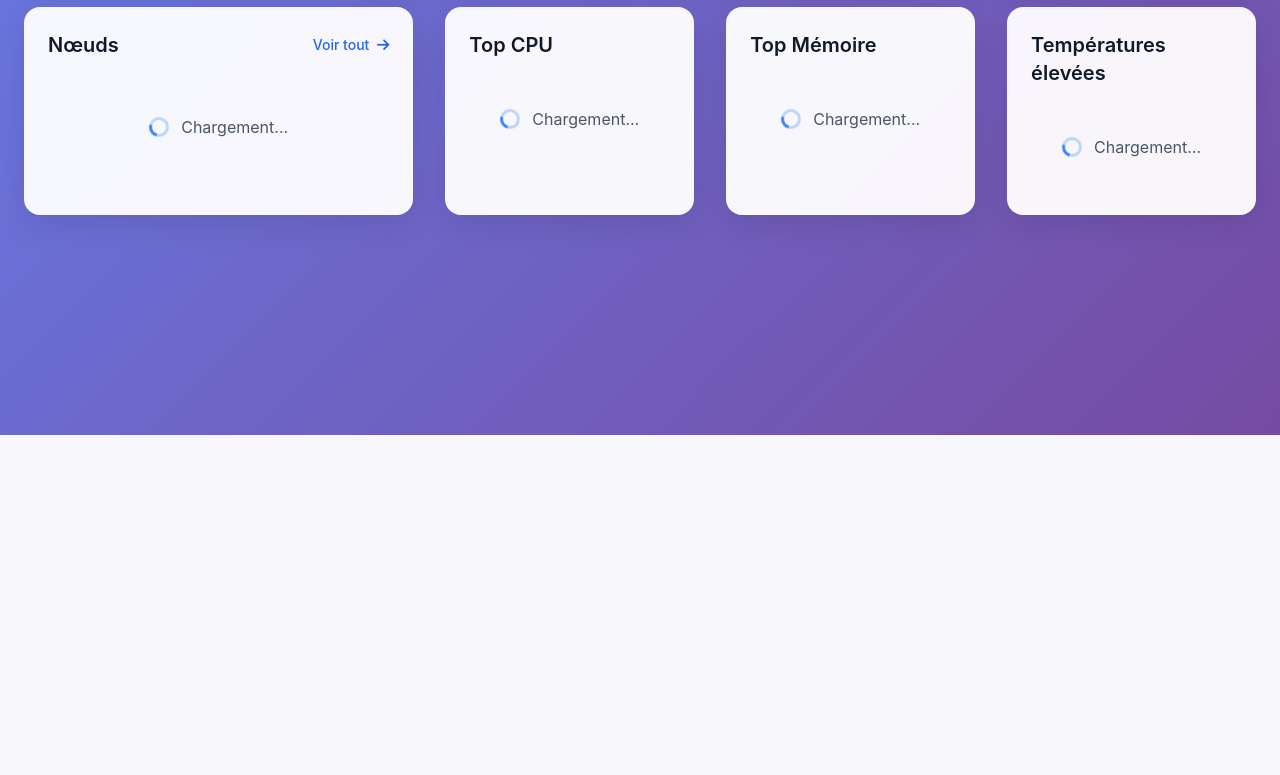
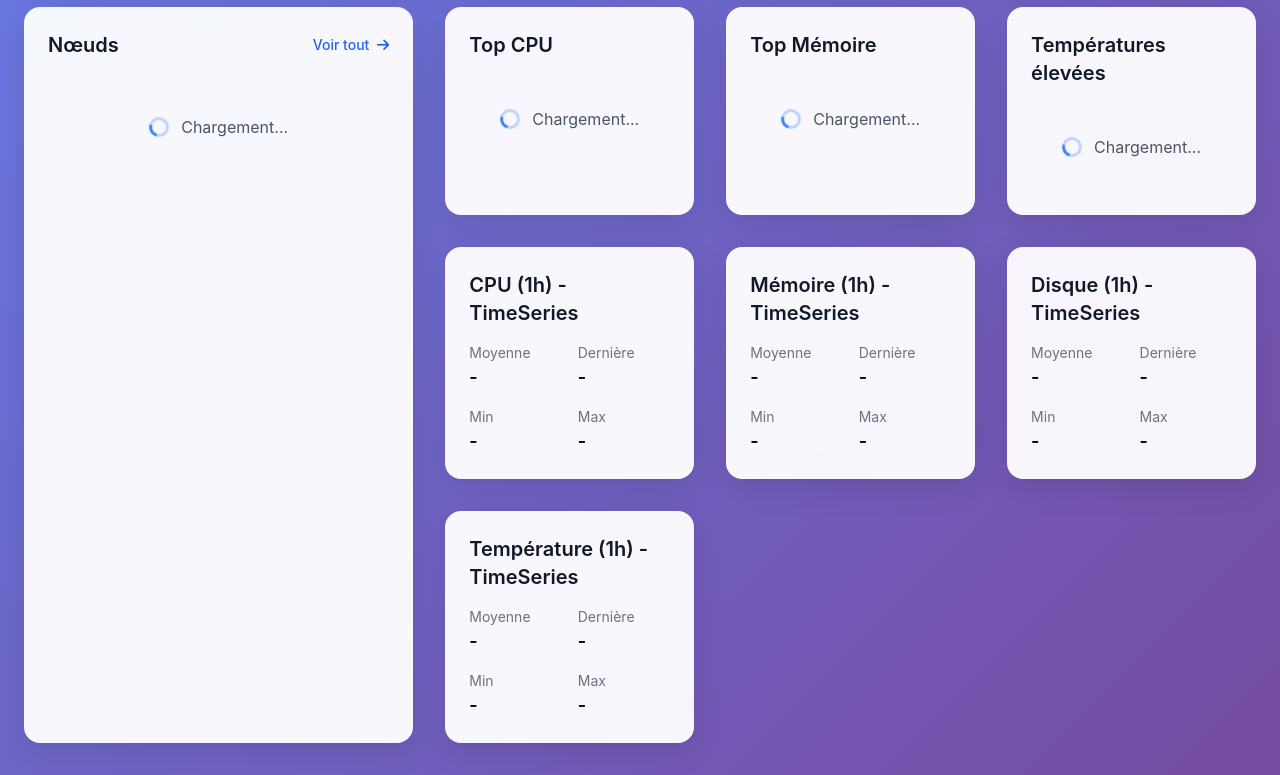
Before and after one commit to loupix/DispyCluster, a FastAPI app: page / in a window 1280 px wide. Shown: the part 365-1140 px from the top of the page. Before the commit the page ends 800 px from the top, so only its background shows below. Run offline with FastAPI, Linux system fonts and the light colour scheme; data that the repository does not hold is empty; some libraries are stand-ins or nearby versions.

Commit message:
feat(dashboard): branchement TimeSeries CPU/Mémoire/Disque/Température via /api/ts/range

```diff
--- a/web/static/js/pages/dashboard.js
+++ b/web/static/js/pages/dashboard.js
@@ -1,6 +1,207 @@
 // dashboard.js
 (function() {
     let initialized = false;
+
+    // --- TimeSeries helpers ---
+    async function fetchTimeSeries(key, fromMs, toMs, agg, bucketMs) {
+        const params = new URLSearchParams({ key: key, frm: String(fromMs), to: String(toMs) });
+        if (agg) params.append('agg', agg);
+        if (bucketMs) params.append('bucket_ms', String(bucketMs));
+        const url = `/api/ts/range?${params.toString()}`;
+        try {
+            const res = await fetch(url);
+            if (!res.ok) throw new Error(`TS fetch failed: ${res.status}`);
+            return await res.json();
+        } catch (e) {
+            window.App && window.App.logger && window.App.logger.error('[DASHBOARD.JS] TS fetch error', e);
+            return null;
+        }
+    }
+
+    function updateTsCpu(points) {
+        const avgEl = document.getElementById('ts-cpu-avg');
+        const minEl = document.getElementById('ts-cpu-min');
+        const maxEl = document.getElementById('ts-cpu-max');
+        const lastEl = document.getElementById('ts-cpu-last');
+        if (!avgEl || !minEl || !maxEl || !lastEl) return;
+
+        if (!points || points.length === 0) {
+            avgEl.textContent = '-';
+            minEl.textContent = '-';
+            maxEl.textContent = '-';
+            lastEl.textContent = '-';
+            return;
+        }
+
+        const values = points.map(p => Array.isArray(p) ? Number(p[1]) : Number(p.value || 0)).filter(v => !Number.isNaN(v));
+        if (values.length === 0) {
+            avgEl.textContent = '-';
+            minEl.textContent = '-';
+            maxEl.textContent = '-';
+            lastEl.textContent = '-';
+            return;
+        }
+        const sum = values.reduce((a,b) => a + b, 0);
+        const avg = sum / values.length;
+        const min = Math.min(...values);
+        const max = Math.max(...values);
+        const last = values[values.length - 1];
+
+        avgEl.textContent = avg.toFixed(1) + '%';
+        minEl.textContent = min.toFixed(1) + '%';
+        maxEl.textContent = max.toFixed(1) + '%';
+        lastEl.textContent = last.toFixed(1) + '%';
+    }
+
+    async function loadTsCpu() {
+        const now = Date.now();
+        const oneHourAgo = now - 3600000; // 1h
+        // Agrégation 1 minute côté serveur pour limiter la charge
+        const data = await fetchTimeSeries('ts:cpu.usage', oneHourAgo, now, 'avg', 60000);
+        if (data && Array.isArray(data.points)) {
+            updateTsCpu(data.points);
+        } else {
+            updateTsCpu([]);
+        }
+    }
+
+    function updateTsMem(points) {
+        const avgEl = document.getElementById('ts-mem-avg');
+        const minEl = document.getElementById('ts-mem-min');
+        const maxEl = document.getElementById('ts-mem-max');
+        const lastEl = document.getElementById('ts-mem-last');
+        if (!avgEl || !minEl || !maxEl || !lastEl) return;
+
+        if (!points || points.length === 0) {
+            avgEl.textContent = '-';
+            minEl.textContent = '-';
+            maxEl.textContent = '-';
+            lastEl.textContent = '-';
+            return;
+        }
+
+        const values = points.map(p => Array.isArray(p) ? Number(p[1]) : Number(p.value || 0)).filter(v => !Number.isNaN(v));
+        if (values.length === 0) {
+            avgEl.textContent = '-';
+            minEl.textContent = '-';
+            maxEl.textContent = '-';
+            lastEl.textContent = '-';
+            return;
+        }
+        const sum = values.reduce((a,b) => a + b, 0);
+        const avg = sum / values.length;
+        const min = Math.min(...values);
+        const max = Math.max(...values);
+        const last = values[values.length - 1];
+
+        avgEl.textContent = avg.toFixed(1) + '%';
+        minEl.textContent = min.toFixed(1) + '%';
+        maxEl.textContent = max.toFixed(1) + '%';
+        lastEl.textContent = last.toFixed(1) + '%';
+    }
+
+    async function loadTsMem() {
+        const now = Date.now();
+        const oneHourAgo = now - 3600000; // 1h
+        const data = await fetchTimeSeries('ts:memory.usage', oneHourAgo, now, 'avg', 60000);
+        if (data && Array.isArray(data.points)) {
+            updateTsMem(data.points);
+        } else {
+            updateTsMem([]);
+        }
+    }
+
+    function updateTsDisk(points) {
+        const avgEl = document.getElementById('ts-disk-avg');
+        const minEl = document.getElementById('ts-disk-min');
+        const maxEl = document.getElementById('ts-disk-max');
+        const lastEl = document.getElementById('ts-disk-last');
+        if (!avgEl || !minEl || !maxEl || !lastEl) return;
+
+        if (!points || points.length === 0) {
+            avgEl.textContent = '-';
+            minEl.textContent = '-';
+            maxEl.textContent = '-';
+            lastEl.textContent = '-';
+            return;
+        }
+
+        const values = points.map(p => Array.isArray(p) ? Number(p[1]) : Number(p.value || 0)).filter(v => !Number.isNaN(v));
+        if (values.length === 0) {
+            avgEl.textContent = '-';
+            minEl.textContent = '-';
+            maxEl.textContent = '-';
+            lastEl.textContent = '-';
+            return;
+        }
+        const sum = values.reduce((a,b) => a + b, 0);
+        const avg = sum / values.length;
+        const min = Math.min(...values);
+        const max = Math.max(...values);
+        const last = values[values.length - 1];
+
+        avgEl.textContent = avg.toFixed(1) + '%';
+        minEl.textContent = min.toFixed(1) + '%';
+        maxEl.textContent = max.toFixed(1) + '%';
+        lastEl.textContent = last.toFixed(1) + '%';
+    }
+
+    async function loadTsDisk() {
+        const now = Date.now();
+        const oneHourAgo = now - 3600000;
+        const data = await fetchTimeSeries('ts:disk.usage', oneHourAgo, now, 'avg', 60000);
+        if (data && Array.isArray(data.points)) {
+            updateTsDisk(data.points);
+        } else {
+            updateTsDisk([]);
+        }
+    }
+
+    function updateTsTemp(points) {
+        const avgEl = document.getElementById('ts-temp-avg');
+        const minEl = document.getElementById('ts-temp-min');
+        const maxEl = document.getElementById('ts-temp-max');
+        const lastEl = document.getElementById('ts-temp-last');
+        if (!avgEl || !minEl || !maxEl || !lastEl) return;
+
+        if (!points || points.length === 0) {
+            avgEl.textContent = '-';
+            minEl.textContent = '-';
+            maxEl.textContent = '-';
+            lastEl.textContent = '-';
+            return;
+        }
+
+        const values = points.map(p => Array.isArray(p) ? Number(p[1]) : Number(p.value || 0)).filter(v => !Number.isNaN(v));
+        if (values.length === 0) {
+            avgEl.textContent = '-';
+            minEl.textContent = '-';
+            maxEl.textContent = '-';
+            lastEl.textContent = '-';
+            return;
+        }
+        const sum = values.reduce((a,b) => a + b, 0);
+        const avg = sum / values.length;
+        const min = Math.min(...values);
+        const max = Math.max(...values);
+        const last = values[values.length - 1];
+
+        avgEl.textContent = avg.toFixed(1) + '°C';
+        minEl.textContent = min.toFixed(1) + '°C';
+        maxEl.textContent = max.toFixed(1) + '°C';
+        lastEl.textContent = last.toFixed(1) + '°C';
+    }
+
+    async function loadTsTemp() {
+        const now = Date.now();
+        const oneHourAgo = now - 3600000;
+        const data = await fetchTimeSeries('ts:temperature', oneHourAgo, now, 'avg', 60000);
+        if (data && Array.isArray(data.points)) {
+            updateTsTemp(data.points);
+        } else {
+            updateTsTemp([]);
+        }
+    }
 
     function updateFromOverview(overview) {
         window.App.logger.debug('[DASHBOARD.JS] updateFromOverview', overview);
@@ -145,6 +346,20 @@
         if(firstAlerts){
             updateAlerts(firstAlerts);
         }
+
+        // Charger la série CPU via l'API TS
+        loadTsCpu();
+        // Charger la série Mémoire via l'API TS
+        loadTsMem();
+        // Charger la série Disque via l'API TS
+        loadTsDisk();
+        // Charger la série Température via l'API TS
+        loadTsTemp();
+        // Rafraîchir toutes les 60s
+        setInterval(loadTsCpu, 60000);
+        setInterval(loadTsMem, 60000);
+        setInterval(loadTsDisk, 60000);
+        setInterval(loadTsTemp, 60000);
     }
     document.addEventListener('page:enter', (event) => {
         if(event.detail.page === 'dashboard') {
--- a/web/templates/dashboard.html
+++ b/web/templates/dashboard.html
@@ -133,6 +133,106 @@
             </div>
         </div>
     </div>
+
+            <!-- CPU (1h) via API TimeSeries -->
+            <div class="card p-6">
+                <div class="flex items-center justify-between mb-4">
+                    <h2 class="text-xl font-semibold text-gray-900">CPU (1h) - TimeSeries</h2>
+                </div>
+                <div class="grid grid-cols-2 gap-4">
+                    <div>
+                        <div class="text-sm text-gray-500">Moyenne</div>
+                        <div class="text-lg font-semibold" id="ts-cpu-avg">-</div>
+                    </div>
+                    <div>
+                        <div class="text-sm text-gray-500">Dernière</div>
+                        <div class="text-lg font-semibold" id="ts-cpu-last">-</div>
+                    </div>
+                    <div>
+                        <div class="text-sm text-gray-500">Min</div>
+                        <div class="text-lg font-semibold" id="ts-cpu-min">-</div>
+                    </div>
+                    <div>
+                        <div class="text-sm text-gray-500">Max</div>
+                        <div class="text-lg font-semibold" id="ts-cpu-max">-</div>
+                    </div>
+                </div>
+            </div>
+
+            <!-- Mémoire (1h) via API TimeSeries -->
+            <div class="card p-6">
+                <div class="flex items-center justify-between mb-4">
+                    <h2 class="text-xl font-semibold text-gray-900">Mémoire (1h) - TimeSeries</h2>
+                </div>
+                <div class="grid grid-cols-2 gap-4">
+                    <div>
+                        <div class="text-sm text-gray-500">Moyenne</div>
+                        <div class="text-lg font-semibold" id="ts-mem-avg">-</div>
+                    </div>
+                    <div>
+                        <div class="text-sm text-gray-500">Dernière</div>
+                        <div class="text-lg font-semibold" id="ts-mem-last">-</div>
+                    </div>
+                    <div>
+                        <div class="text-sm text-gray-500">Min</div>
+                        <div class="text-lg font-semibold" id="ts-mem-min">-</div>
+                    </div>
+                    <div>
+                        <div class="text-sm text-gray-500">Max</div>
+                        <div class="text-lg font-semibold" id="ts-mem-max">-</div>
+                    </div>
+                </div>
+            </div>
+
+            <!-- Disque (1h) via API TimeSeries -->
+            <div class="card p-6">
+                <div class="flex items-center justify-between mb-4">
+                    <h2 class="text-xl font-semibold text-gray-900">Disque (1h) - TimeSeries</h2>
+                </div>
+                <div class="grid grid-cols-2 gap-4">
+                    <div>
+                        <div class="text-sm text-gray-500">Moyenne</div>
+                        <div class="text-lg font-semibold" id="ts-disk-avg">-</div>
+                    </div>
+                    <div>
+                        <div class="text-sm text-gray-500">Dernière</div>
+                        <div class="text-lg font-semibold" id="ts-disk-last">-</div>
+                    </div>
+                    <div>
+                        <div class="text-sm text-gray-500">Min</div>
+                        <div class="text-lg font-semibold" id="ts-disk-min">-</div>
+                    </div>
+                    <div>
+                        <div class="text-sm text-gray-500">Max</div>
+                        <div class="text-lg font-semibold" id="ts-disk-max">-</div>
+                    </div>
+                </div>
+            </div>
+
+            <!-- Température (1h) via API TimeSeries -->
+            <div class="card p-6">
+                <div class="flex items-center justify-between mb-4">
+                    <h2 class="text-xl font-semibold text-gray-900">Température (1h) - TimeSeries</h2>
+                </div>
+                <div class="grid grid-cols-2 gap-4">
+                    <div>
+                        <div class="text-sm text-gray-500">Moyenne</div>
+                        <div class="text-lg font-semibold" id="ts-temp-avg">-</div>
+                    </div>
+                    <div>
+                        <div class="text-sm text-gray-500">Dernière</div>
+                        <div class="text-lg font-semibold" id="ts-temp-last">-</div>
+                    </div>
+                    <div>
+                        <div class="text-sm text-gray-500">Min</div>
+                        <div class="text-lg font-semibold" id="ts-temp-min">-</div>
+                    </div>
+                    <div>
+                        <div class="text-sm text-gray-500">Max</div>
+                        <div class="text-lg font-semibold" id="ts-temp-max">-</div>
+                    </div>
+                </div>
+            </div>
         </div>
     </div>
 
```
